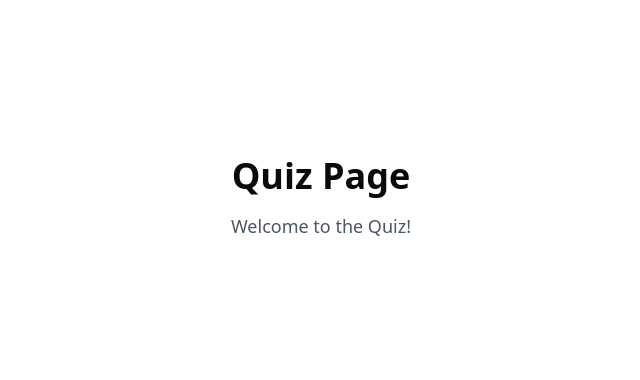
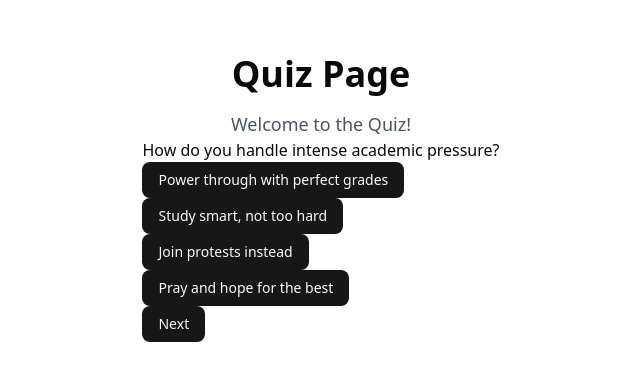
Before and after one commit to yanicells/UniSort, a Next.js app: page /quiz in a window 1280 px wide. Shown: the part 202-582 px from the top of the page, without its empty margins (319-959 px from the left). Built offline with nearby package versions, Linux system fonts and the light colour scheme.

Commit message:
add functions

```diff
--- a/app/(app)/quiz/page.tsx
+++ b/app/(app)/quiz/page.tsx
@@ -1,8 +1,11 @@
+import QuizView from "@/components/quiz/quiz-view"
+
 export default function Quiz(){
     return(
         <main className="flex min-h-screen flex-col items-center justify-center p-24">
           <h1 className="text-4xl font-bold">Quiz Page</h1>
           <p className="mt-4 text-lg text-gray-600">Welcome to the Quiz!</p>
+          <QuizView />
         </main>
     )
 }
--- a/components/quiz/choice.tsx
+++ b/components/quiz/choice.tsx
@@ -1,7 +1,12 @@
+"use client";
+import { useState } from "react";
+
 import { Button } from "../ui/button";
 
 export default function Choice({
   choices,
+  setSelectedChoice,
+  selectedChoice,
 }: {
   choices: Array<{
     text: string;
@@ -10,12 +15,31 @@ export default function Choice({
     up: number;
     ust: number;
   }>;
+  setSelectedChoice: (choice: string) => void;
+  selectedChoice: string | null;
 }) {
+  const [score, setScore] = useState<{
+    admu: number;
+    dlsu: number;
+    up: number;
+    ust: number;
+  }>({ admu: 0, dlsu: 0, up: 0, ust: 0 });
+
   return (
     <>
       {choices.map((choice) => (
         <div key={choice.text}>
-          <Button>{choice.text}</Button>
+          {selectedChoice === choice.text ? (
+            <strong>{choice.text}</strong>
+          ) : (
+            <Button
+              onClick={() => {
+                setSelectedChoice(choice.text);
+              }}
+            >
+              {choice.text}
+            </Button>
+          )}
         </div>
       ))}
     </>
--- a/components/quiz/quiz-view.tsx
+++ b/components/quiz/quiz-view.tsx
@@ -8,6 +8,18 @@ import Choice from "@/components/quiz/choice";
 
 export default function QuizView() {
   const [currentQuestionIndex, setCurrentQuestionIndex] = useState(0);
+  const [selectedChoice, setSelectedChoice] = useState<string | null>(null);
+  const [selectionMessage, setSelectionMessage] = useState("");
+
+  function handleNext() {
+    if (selectedChoice !== null) {
+      setCurrentQuestionIndex(currentQuestionIndex + 1);
+      setSelectedChoice(null);
+      setSelectionMessage("");
+    } else{
+        setSelectionMessage("Please select an answer before proceeding.");
+    }
+  }
 
   return (
     <div>
@@ -15,15 +27,16 @@ export default function QuizView() {
         question={questions.questions[currentQuestionIndex].question}
       ></Question>
       <Choice
+        selectedChoice={selectedChoice}
+        setSelectedChoice={setSelectedChoice}
         choices={questions.questions[currentQuestionIndex].choices}
       ></Choice>
       <Button
-        onClick={() => {
-          setCurrentQuestionIndex(currentQuestionIndex + 1);
-        }}
+        onClick={handleNext}
       >
         Next
       </Button>
+      <p>{selectionMessage}</p>
     </div>
   );
 }
```
